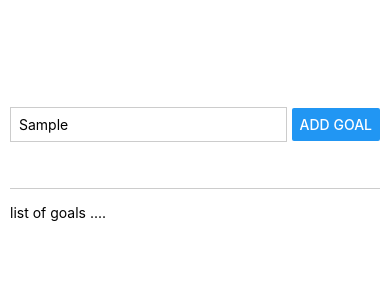
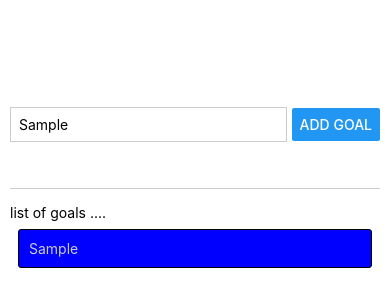
Before and after one commit to mike-mbugua/RN, a React Native app: screen / in a window 390 px wide. Both pictures are taken after typing "Sample" into the empty fields and a click on the button "ADD GOAL". Shown: the top 306 px of the page. Built offline with nearby package versions, Linux system fonts and the light colour scheme.

Commit message:
add functionality to the mobile button addGoals

```diff
--- a/App.js
+++ b/App.js
@@ -1,18 +1,36 @@
-import { StatusBar } from "expo-status-bar";
+import { useState } from "react";
 import { Button, StyleSheet, Text, TextInput, View } from "react-native";
 
 export default function App() {
+  const [enteredText, setEnteredText] = useState("");
+  const [courseGoals, setCourseGoals] = useState([]);
+
+  function goalInputHandler(text) {
+    setEnteredText(text);
+  }
+
+  function addGoalHandler() {
+    setCourseGoals((currentGoals) => [...currentGoals, enteredText]);
+  }
+
   return (
     <View style={styles.appContainer}>
       <View style={styles.inputContainer}>
         <TextInput
           style={styles.textInput}
           placeholder="Enter your goal here ..."
+          onChangeText={goalInputHandler}
         />
-        <Button title="Add Goal" />
+        <Button title="Add Goal" onPress={addGoalHandler} />
       </View>
       <View style={styles.goalContainer}>
         <Text>list of goals ....</Text>
+
+        {courseGoals.map((goal) => (
+          <View style={styles.goals} key={Math.random()}>
+            <Text style={styles.goalText}>{goal}</Text>
+          </View>
+        ))}
       </View>
     </View>
   );
@@ -46,4 +64,14 @@ const styles = StyleSheet.create({
     marginTop: 15,
     flex: 5,
   },
+  goals: {
+    borderWidth: 1,
+    padding: 10,
+    margin: 8,
+    borderRadius: 3,
+    backgroundColor: "blue",
+  },
+  goalText: {
+    color: "#cccccc",
+  },
 });
```
